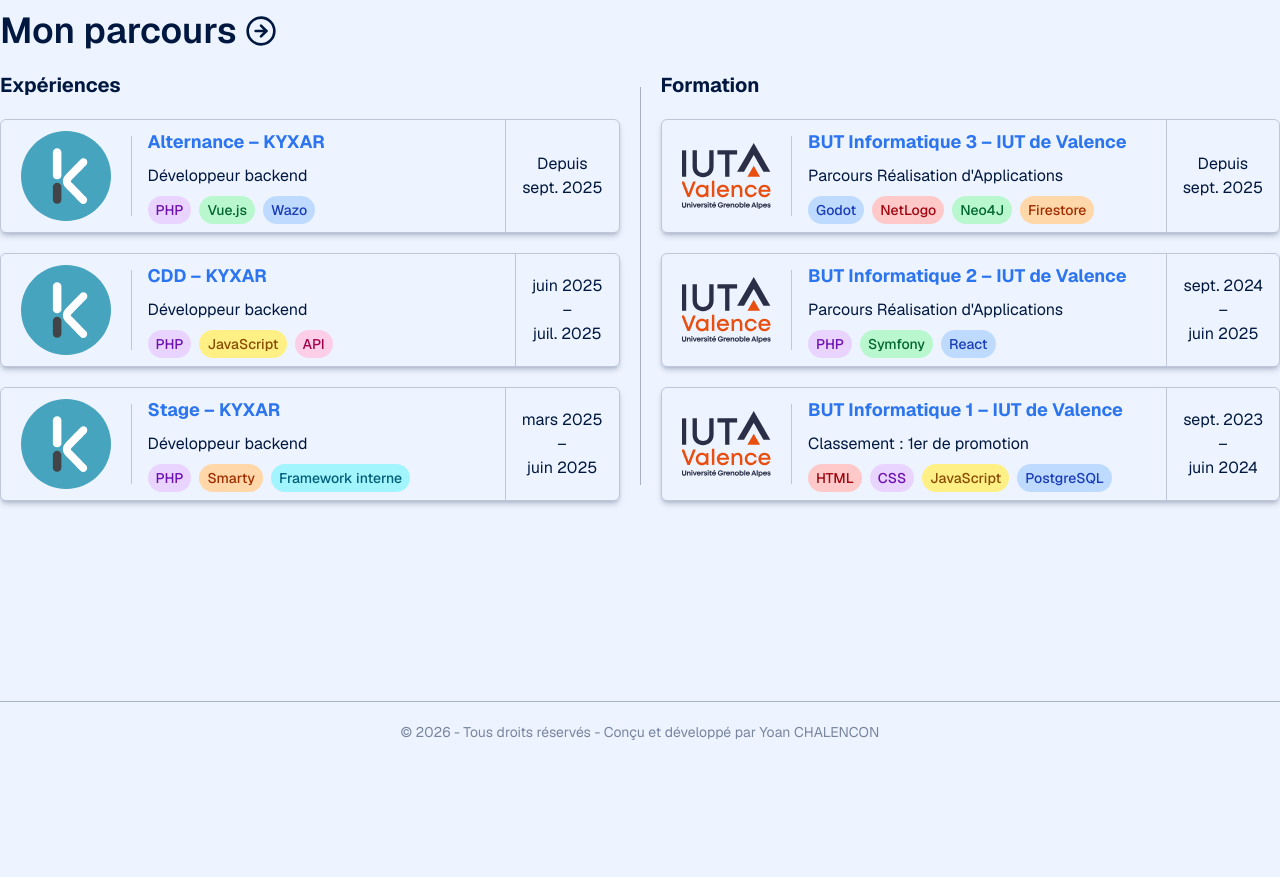
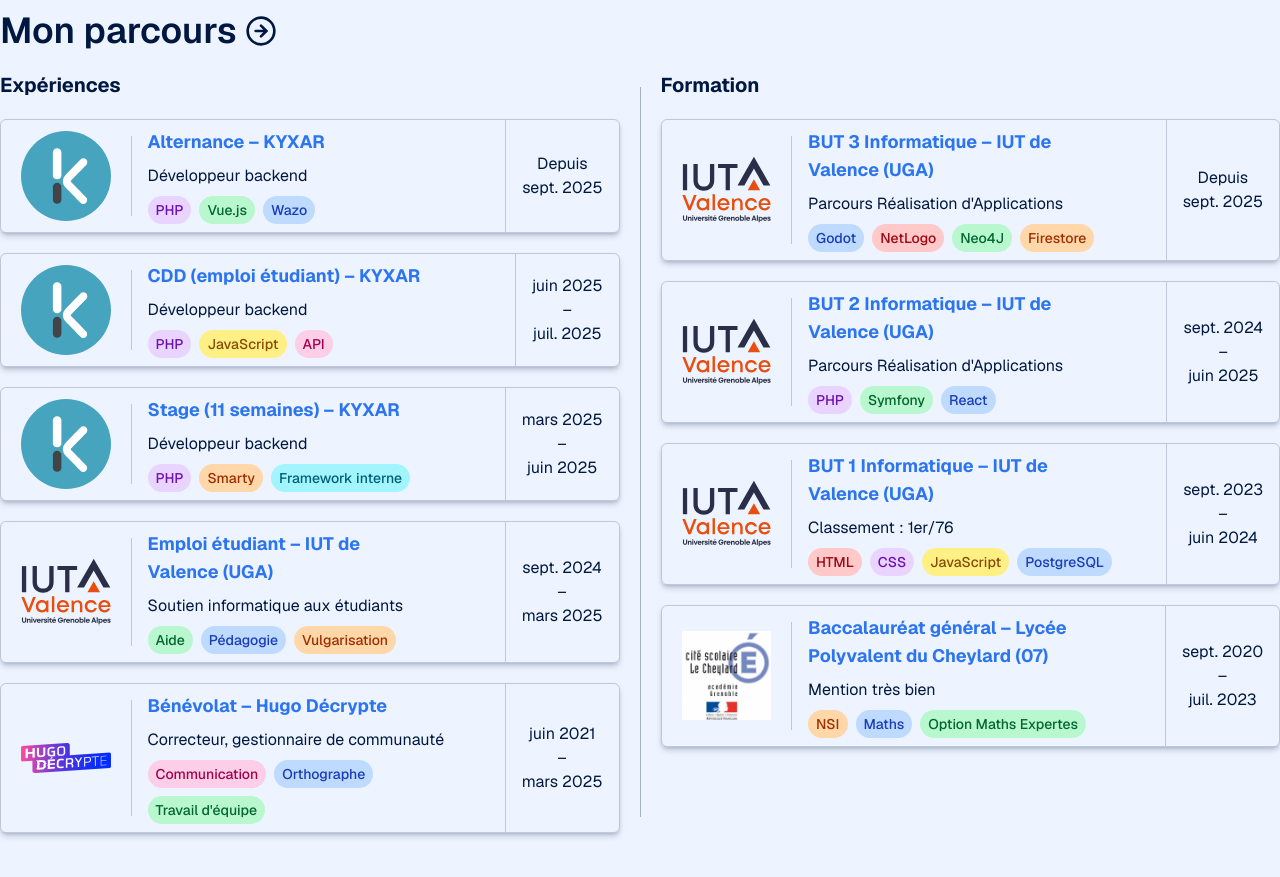
Before and after one commit to Yoan-CHALENCON/site, a React (Vite) app: page / in a window 1280 px wide. Shown: the part 3500-4377 px from the top of the page. Before the commit the page ends 4262 px from the top, so only its background shows below. Built offline with nearby package versions, Linux system fonts and the light colour scheme.

Commit message:
📝 Update experiences data

```diff
--- a/src/ components/ExperienceCard.tsx
+++ b/src/ components/ExperienceCard.tsx
@@ -40,12 +40,12 @@ export default function ExperienceCard(props: Props) {
       <img
         src={props.companyLogo}
         alt={props.companyName}
-        className="aspect-square w-1/6 object-cover p-1"
+        className="aspect-square w-1/6 object-contain p-1"
       />
       <div className="border-dark/20 dark:border-light/20 my-4 self-stretch border-l" />
       <div className="flex flex-1 flex-col gap-2 py-2">
         <h4 className="text-primary text-lg font-bold">
-          {props.title} &ndash; {props.companyName}
+          {props.title}&nbsp;&ndash;&nbsp;{props.companyName}
         </h4>
         <p>{props.subtitle}</p>
         {props.tags && (
--- a/src/data/experiences.ts
+++ b/src/data/experiences.ts
@@ -1,6 +1,8 @@
 import type { Tag } from "../ components/PillTag";
+import hugo_decrypte from "../assets/logo/companies/hd_media.svg";
 import iut_valence from "../assets/logo/companies/iut_valence.svg";
 import kyxar from "../assets/logo/companies/kyxar.svg";
+import lycee_le_cheylard from "../assets/logo/companies/lycee_le_cheylard.jpg";
 
 export type Experience = {
   id: string;
@@ -33,7 +35,7 @@ export const experiences: Experience[] = [
   },
   {
     id: "cdd-kyxar",
-    title: "CDD",
+    title: "CDD (emploi étudiant)",
     subtitle: "Développeur backend",
     companyName: "KYXAR",
     companyLogo: kyxar,
@@ -49,7 +51,7 @@ export const experiences: Experience[] = [
   },
   {
     id: "stage-kyxar",
-    title: "Stage",
+    title: "Stage (11 semaines)",
     subtitle: "Développeur backend",
     companyName: "KYXAR",
     companyLogo: kyxar,
@@ -64,14 +66,14 @@ export const experiences: Experience[] = [
     path: "/experiences/kyxar",
   },
   {
-    id: "but-info1",
-    title: "BUT Informatique 1",
-    subtitle: "Classement : 1er de promotion",
-    companyName: "IUT de Valence",
+    id: "but1-info",
+    title: "BUT 1 Informatique",
+    subtitle: "Classement : 1er/76",
+    companyName: "IUT de Valence (UGA)",
     companyLogo: iut_valence,
     startDate: "09/2023",
     endDate: "06/2024",
-    href: "/experiences/but-info1",
+    href: "/experiences/but1-info",
     tags: [
       { label: "HTML", color: "red" },
       { label: "CSS", color: "purple" },
@@ -81,14 +83,14 @@ export const experiences: Experience[] = [
     path: "/formation/iut",
   },
   {
-    id: "but-info2",
-    title: "BUT Informatique 2",
+    id: "but2-info",
+    title: "BUT 2 Informatique",
     subtitle: "Parcours Réalisation d'Applications",
-    companyName: "IUT de Valence",
+    companyName: "IUT de Valence (UGA)",
     companyLogo: iut_valence,
     startDate: "09/2024",
     endDate: "06/2025",
-    href: "/experiences/but-info2",
+    href: "/experiences/but2-info",
     tags: [
       { label: "PHP", color: "purple" },
       { label: "Symfony", color: "green" },
@@ -97,13 +99,13 @@ export const experiences: Experience[] = [
     path: "/formation/iut",
   },
   {
-    id: "but-info3",
-    title: "BUT Informatique 3",
+    id: "but3-info",
+    title: "BUT 3 Informatique",
     subtitle: "Parcours Réalisation d'Applications",
-    companyName: "IUT de Valence",
+    companyName: "IUT de Valence (UGA)",
     companyLogo: iut_valence,
     startDate: "09/2025",
-    href: "/experiences/but-info3",
+    href: "/experiences/but3-info",
     tags: [
       { label: "Godot", color: "blue" },
       { label: "NetLogo", color: "red" },
@@ -112,4 +114,52 @@ export const experiences: Experience[] = [
     ],
     path: "/formation/iut",
   },
+  {
+    id: "bac",
+    title: "Baccalauréat général",
+    subtitle: "Mention très bien",
+    companyName: "Lycée Polyvalent du Cheylard (07)",
+    companyLogo: lycee_le_cheylard,
+    startDate: "09/2020",
+    endDate: "07/2023",
+    href: "/experiences/bac",
+    tags: [
+      { label: "NSI", color: "orange" },
+      { label: "Maths", color: "blue" },
+      { label: "Option Maths Expertes", color: "green" },
+    ],
+    path: "/formation/bac",
+  },
+  {
+    id: "soutien",
+    title: "Emploi étudiant",
+    subtitle: "Soutien informatique aux étudiants",
+    companyName: "IUT de Valence (UGA)",
+    companyLogo: iut_valence,
+    startDate: "09/2024",
+    endDate: "03/2025",
+    href: "/experiences/soutien",
+    tags: [
+      { label: "Aide", color: "green" },
+      { label: "Pédagogie", color: "blue" },
+      { label: "Vulgarisation", color: "orange" },
+    ],
+    path: "/experiences/iut",
+  },
+  {
+    id: "hugo-decrypte",
+    title: "Bénévolat",
+    subtitle: "Correcteur, gestionnaire de communauté",
+    companyName: "Hugo Décrypte",
+    companyLogo: hugo_decrypte,
+    startDate: "06/2021",
+    endDate: "03/2025",
+    href: "/experiences/hugo-decrypte",
+    tags: [
+      { label: "Communication", color: "pink" },
+      { label: "Orthographe", color: "blue" },
+      { label: "Travail d'équipe", color: "green" },
+    ],
+    path: "/experiences/benevolat",
+  },
 ];
```
Also changed, not shown: src/assets/logo/companies/hd_media.svg (added), src/assets/logo/companies/lycee_le_cheylard.jpg (added).
